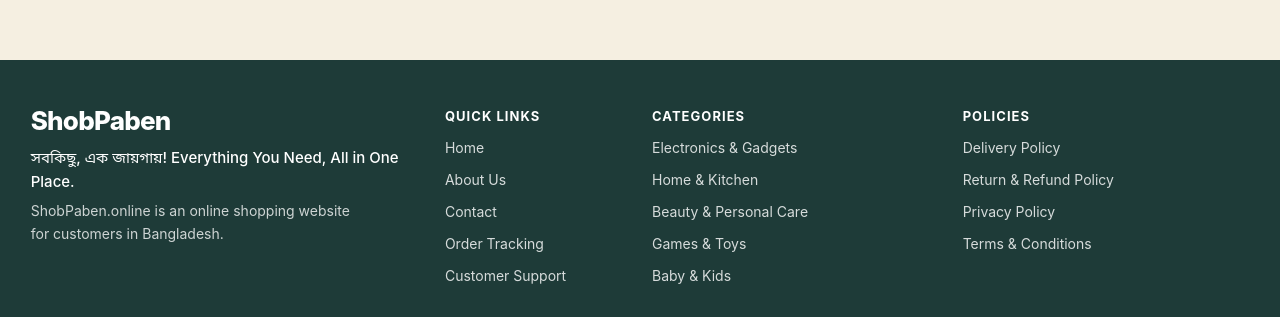
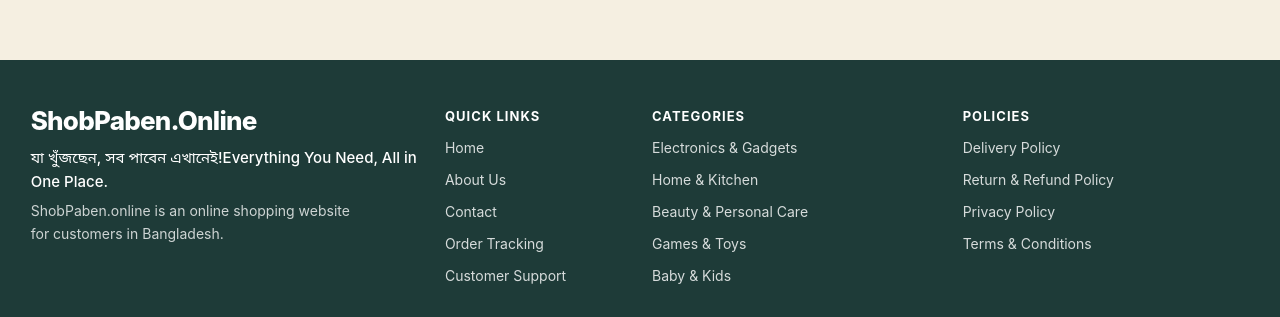
Before and after one commit to shobpabenonline/ShobPaben-Premium-SEO-Website-Update, a plain HTML site: page index.html in a window 1280 px wide. Shown: the part 7127-7444 px from the top of the page. Drawn offline with Linux system fonts and the light colour scheme; no server answers.

Commit message:
Update website

```diff
--- a/index.html
+++ b/index.html
@@ -1134,8 +1134,8 @@
         </div>
 
         <h2 class="account-brand-heading">
-          Hello,<br>
-          ShobPaben!
+          Welcome,<br>
+          ShobPaben.Online!
           <span class="account-brand-wave" aria-hidden="true">👋</span>
         </h2>
 
@@ -1670,7 +1670,7 @@
     <!-- 24. ABOUT VIEW -->
     <section class="page-view about-page" id="about-page" data-page="about-page" data-view="about" aria-labelledby="about-title" hidden>
       <h1 id="about-title" data-i18n="text.about-shobpaben-02b0a0b8">About ShobPaben</h1>
-      <p class="about-tagline" data-i18n="text.label-a77121c4">সবকিছু, এক জায়গায়!</p>
+      <p class="about-tagline" data-i18n="text.label-a77121c4">যা খুঁজছেন, সব পাবেন এখানেই!</p>
       <section id="about-introduction">
         <h2 data-i18n="text.who-we-are-ac280d89">Who We Are</h2>
         <p data-i18n="text.editable-company-introduction-placeholder-for-shobpa-c3fd5fd6">Editable company introduction placeholder for ShobPaben.online.</p>
@@ -1925,8 +1925,8 @@
   <!-- 27. FOOTER -->
   <footer class="site-footer" id="site-footer">
     <div class="footer-brand">
-      <a class="site-logo footer-logo" href="/" data-action="continue-shopping" data-page="home-page"><span class="logo-text">ShobPaben</span></a>
-      <p class="footer-tagline" data-i18n="text.everything-you-need-all-in-one-place-e67876b7">সবকিছু, এক জায়গায়! Everything You Need, All in One Place.</p>
+      <a class="site-logo footer-logo" href="/" data-action="continue-shopping" data-page="home-page"><span class="logo-text">ShobPaben.Online</span></a>
+      <p class="footer-tagline" data-i18n="text.everything-you-need-all-in-one-place-e67876b7">যা খুঁজছেন, সব পাবেন এখানেই!Everything You Need, All in One Place.</p>
       <p class="footer-description" data-i18n="text.shobpaben-online-is-an-online-shopping-website-for-c-eb31d3cf">ShobPaben.online is an online shopping website for customers in Bangladesh.</p>
     </div>
 
```
